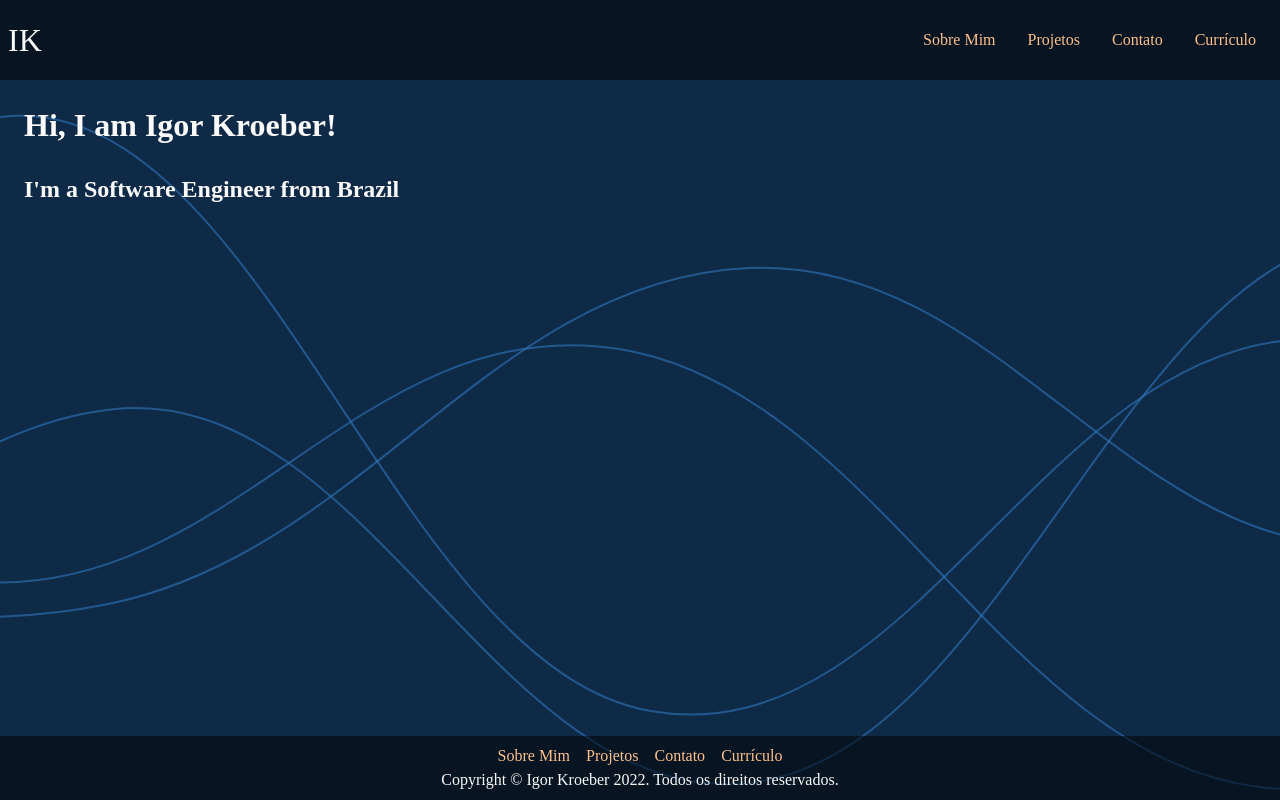
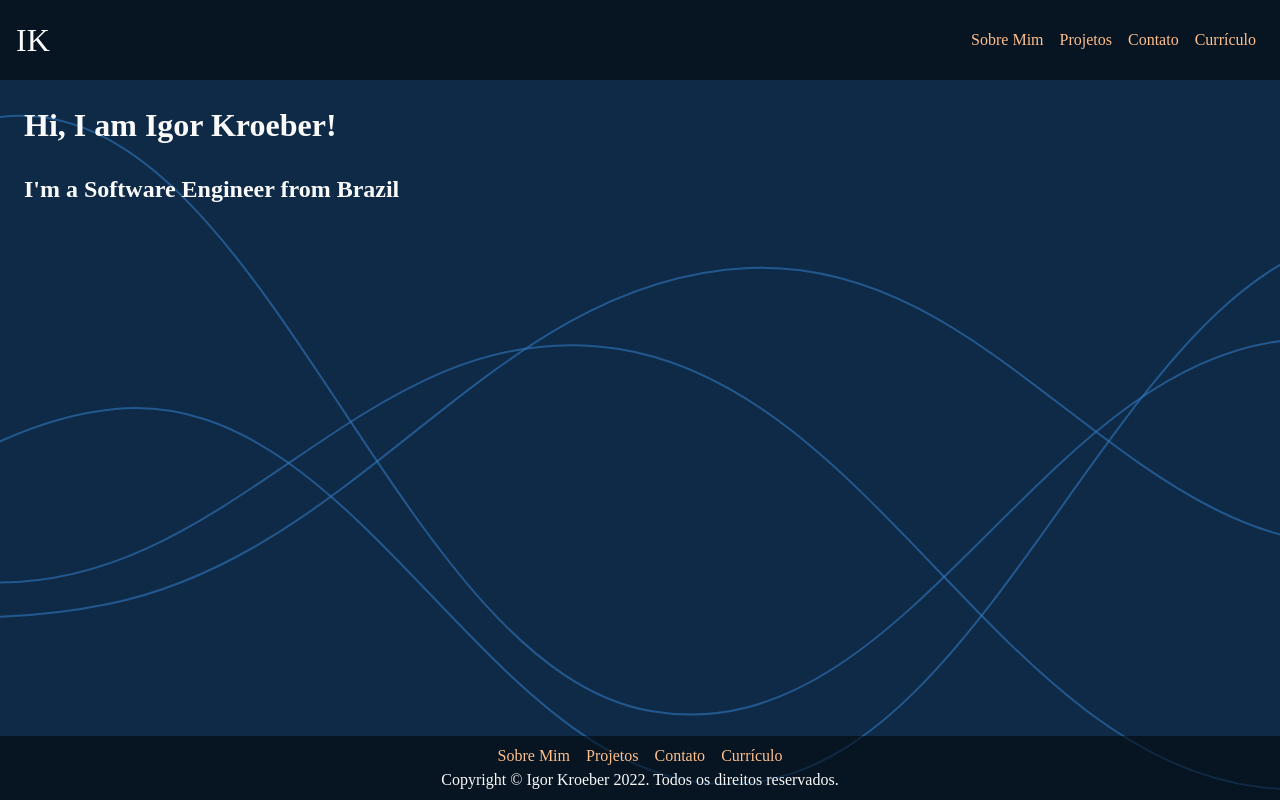
Before and after one commit to ikroeber/ikroeber.github.io, a Vue app: page / in a window 1280 px wide. Built offline with nearby package versions, Linux system fonts and the light colour scheme; a web font is replaced by a local one.

Commit message:
Aumentando padding lateral do header

```diff
--- a/src/components/Header.vue
+++ b/src/components/Header.vue
@@ -35,8 +35,8 @@ header,
 }
 
 header {
-  padding-left: .5em;
-  padding-right: .5em;
+  padding-left: 1em;
+  padding-right: 1em;
   background-color: #0008;
   height: 5em;
   width: 100%;
@@ -58,8 +58,8 @@ header {
 header a {
   color: #ffc08c;
   text-decoration: none;
-  padding-left: 1em;
-  padding-right: 1em;
+  padding-left: .5em;
+  padding-right: .5em;
   transition: color .15s linear;
 }
 
```
